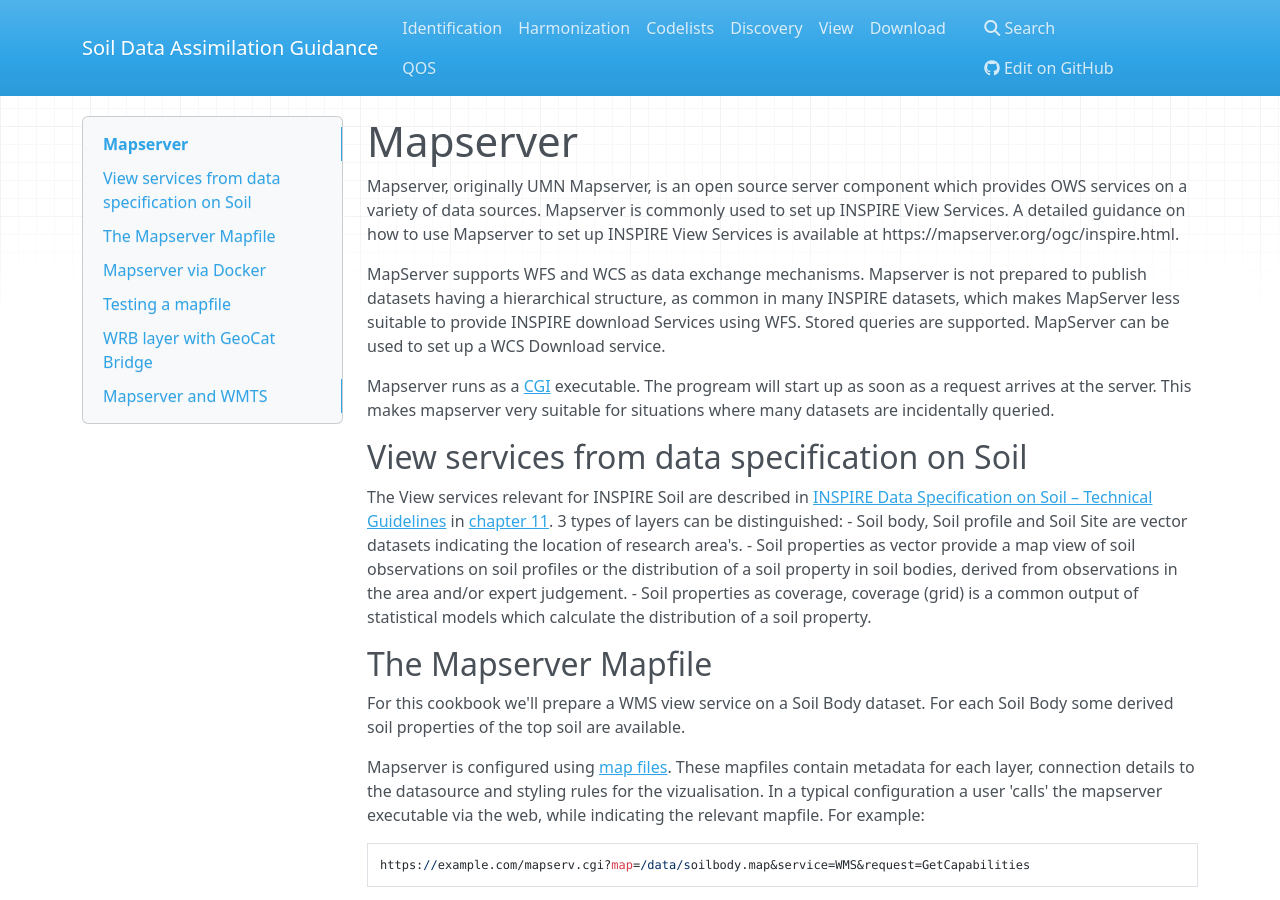
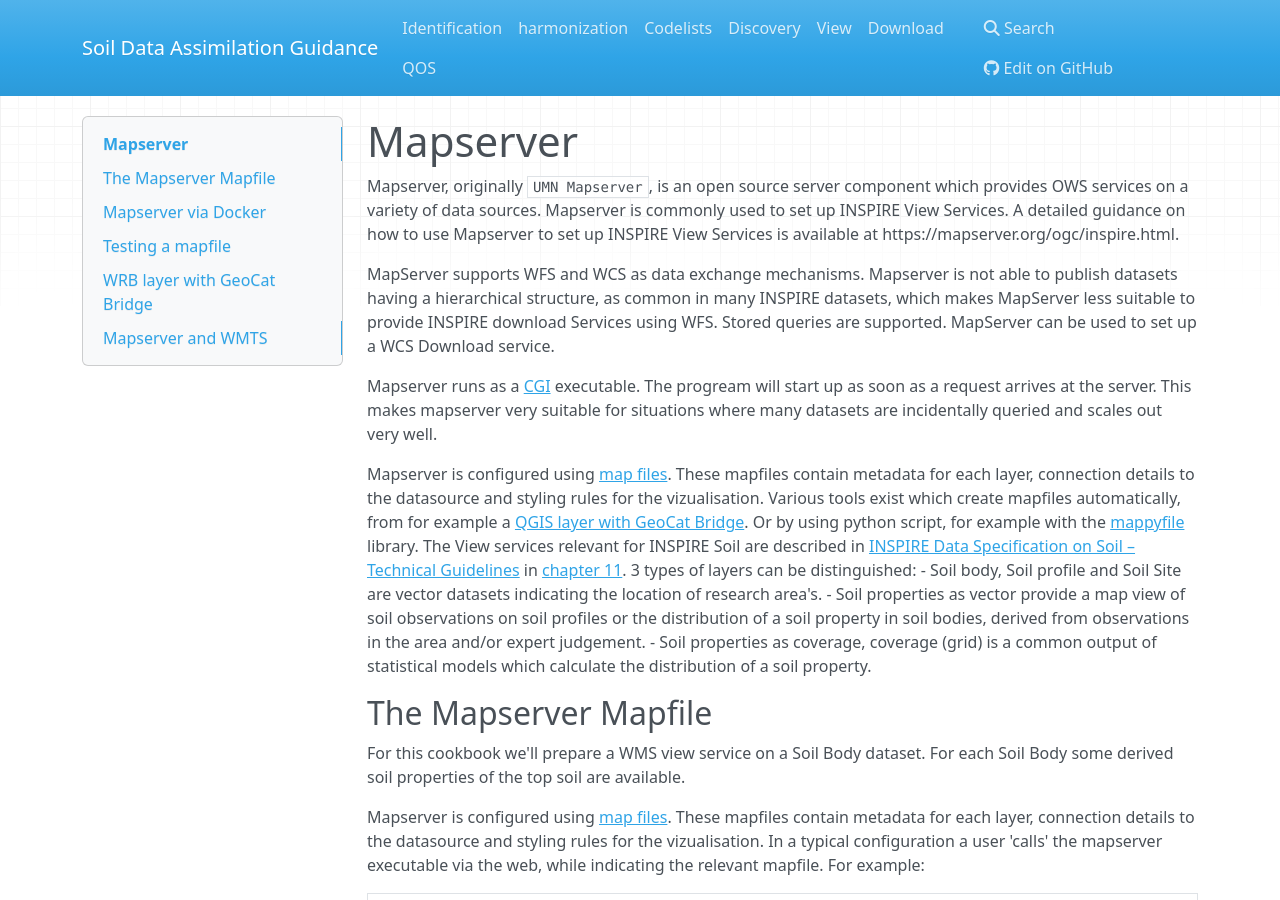
Before and after one commit to ejpsoil/soildata-assimilation-guidance, an MkDocs documentation site: the page built from docs/tools/mapserver.md, in a window 1280 px wide and 900 px high. Built offline with MkDocs 1.6.1, drawn with Linux system fonts in a browser that asks for light colours; nearby versions of some CDN libraries; some of the changed text lies outside the part shown.

Commit message:
synchronize spelling, update mapserver

```diff
--- a/docs/tools/mapserver.md
+++ b/docs/tools/mapserver.md
@@ -1,14 +1,13 @@
 # Mapserver
 
-Mapserver, originally UMN Mapserver, is an open source server component which provides OWS services on a variety of data sources.
+Mapserver, originally `UMN Mapserver`, is an open source server component which provides OWS services on a variety of data sources.
 Mapserver is commonly used to set up INSPIRE View Services. A detailed guidance on how to use Mapserver to set up INSPIRE View Services is available at https://mapserver.org/ogc/inspire.html.
 
-MapServer supports WFS and WCS as data exchange mechanisms. Mapserver is not prepared to publish datasets having a hierarchical structure, as common in many INSPIRE datasets, which makes MapServer less suitable to provide INSPIRE download Services using WFS. Stored queries are supported. MapServer can be used to set up a WCS Download service.
+MapServer supports WFS and WCS as data exchange mechanisms. Mapserver is not able to publish datasets having a hierarchical structure, as common in many INSPIRE datasets, which makes MapServer less suitable to provide INSPIRE download Services using WFS. Stored queries are supported. MapServer can be used to set up a WCS Download service.
 
-Mapserver runs as a [CGI](https://en.wikipedia.org/wiki/Common_Gateway_Interface) executable. The progream will start up as soon as a request arrives at the server. This makes mapserver very suitable for situations where many datasets are incidentally queried.
+Mapserver runs as a [CGI](https://en.wikipedia.org/wiki/Common_Gateway_Interface) executable. The progream will start up as soon as a request arrives at the server. This makes mapserver very suitable for situations where many datasets are incidentally queried and scales out very well.
 
-## View services from data specification on Soil
-
+Mapserver is configured using [map files](https://www.mapserver.org/mapfile/). These mapfiles contain metadata for each layer, connection details to the datasource and styling rules for the vizualisation. Various tools exist which create mapfiles automatically, from for example a [QGIS layer with GeoCat Bridge](bridge-geoserver-geonetwork.md). Or by using python script, for example with the [mappyfile](https://github.com/geographika/mappyfile) library.
 The View services relevant for INSPIRE Soil are described in [INSPIRE Data Specification on Soil – Technical Guidelines](https://inspire.ec.europa.eu/id/document/tg/so) in [chapter 11](https://github.com/INSPIRE-MIF/technical-guidelines/blob/2022.2/data/so/dataspecification_so.adoc#layers-to-be-provided-by-inspire-view-services). 3 types of layers can be distinguished:
 - Soil body, Soil profile and Soil Site are vector datasets indicating the location of research area's.
 - Soil properties as vector provide a map view of soil observations on soil profiles or the distribution of a soil property in soil bodies, derived from observations in the area and/or expert judgement.
@@ -126,4 +125,3 @@
 
 - Website: https://mapserver.org
 - Docker: https://hub.docker.com/r/camptocamp/mapserver
-- Support: https://geographika.net
--- a/mkdocs.yml
+++ b/mkdocs.yml
@@ -7,7 +7,7 @@
 docs_dir: docs
 nav:
     - Identification: identification.md
-    - Harmonization: etl.md
+    - harmonization: etl.md
     - Codelists: codelists.md
     - Discovery: metadata.md
     - View: view.md
```
Also changed, not shown: docs/codelists.md (+1 -1 lines), docs/index.md (+3 -3 lines).
